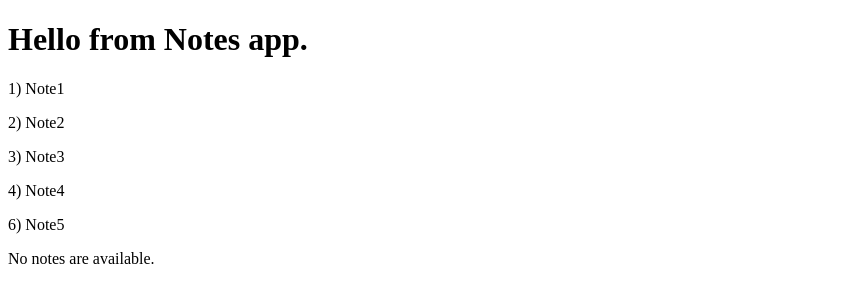
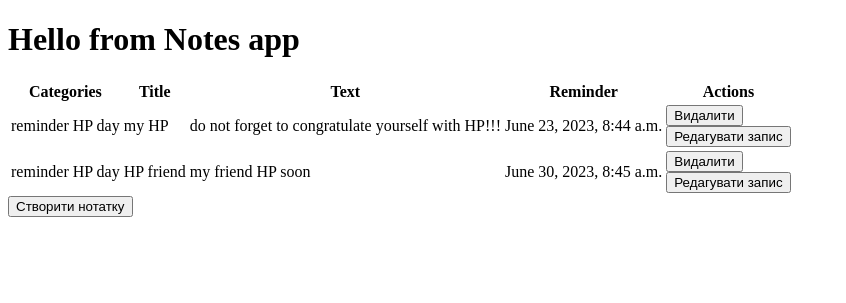
Before and after one commit to Nikatin3000/Homework, a Django app: page /notes/ in a window 1280 px wide. Shown: the top 303 px of the page, without its empty margins (0-846 px from the left). Run offline with Django 4.2, Linux system fonts and the light colour scheme; data comes from the database, SQL or seed files in the repository; both versions use the stored data as it was after the commit.

Commit message:
lesson 41

```diff
--- a/notes_app/notes/urls.py
+++ b/notes_app/notes/urls.py
@@ -2,7 +2,11 @@ from django.urls import path
 
 from . import views
 
+app_name = 'notes'
+
 urlpatterns = [
-    path('hello/', views.index, name='index'),
     path('', views.notes, name='notes'),
+    path('create/', views.create_note, name='create'),
+    path('<int:note_id>/delete/', views.delete_note, name='delete'),
+    path('<int:note_id>/correct/', views.correct_note, name='correct'),
 ]
--- a/notes_app/notes/views.py
+++ b/notes_app/notes/views.py
@@ -1,11 +1,52 @@
-from django.shortcuts import render
 from django.http import HttpResponse
+from django.shortcuts import get_object_or_404, render, redirect
 from .models import Notes, Categories
+from django.template import loader
+from django.http import HttpResponse, HttpResponseRedirect
+from django.urls import reverse
+from .forms import NotesForm
 
 
-def index(request):
-    return HttpResponse("Hello from Notes app")
+# def index(request):
+#     return HttpResponse("Hello from Notes app")
 
 def notes(request):
     notes = Notes.objects.select_related('categories').all()
     return render(request, 'notes/index.html', {'data': notes})
+
+def create_note(request):
+    if request.method == 'POST':
+        form = NotesForm(request.POST)
+        if form.is_valid():
+            # form.save()
+            q = Notes(categories=form.cleaned_data['categories'], title=form.cleaned_data['title'],
+                         text=form.cleaned_data['text'], reminder=form.cleaned_data['reminder'])
+            q.save()
+
+            return HttpResponseRedirect('/notes/')
+    else:
+        form = NotesForm()
+
+    return render(request, 'notes/create_note.html', {'form': form})
+
+
+def delete_note(request, note_id):
+        if request.method == 'POST':
+            note = Notes.objects.get(pk=note_id)
+            note.delete()
+            return redirect('/notes/')
+        else:
+            return HttpResponseRedirect('/notes/')
+
+
+def correct_note(request, note_id):
+    note = get_object_or_404(Notes, pk=note_id)
+    if request.method == 'POST':
+        form = NotesForm(request.POST, instance=note)
+        if form.is_valid():
+            form.save()
+            return HttpResponseRedirect('/notes/')
+    else:
+        form = NotesForm(instance=note)
+
+    return render(request, 'notes/correct_note.html', {'form': form})
--- a/notes_app/templates/notes/index.html
+++ b/notes_app/templates/notes/index.html
@@ -1,21 +1,57 @@
 <!DOCTYPE html>
 <html lang="en">
+<head>
+    <meta charset="UTF-8">
+    <title>Title</title>
+</head>
 <body>
-<h1> Hello from Notes app. </h1>
-<p> 1) Note1 </p>
-<p> 2) Note2 </p>
-<p> 3) Note3 </p>
-<p> 4) Note4 </p>
-<p> 6) Note5 </p>
-{% if notes_list %}
-    <ol>
-    {% for note in notes_list %}
-        <li>{{ note }}</li>
-    {% endfor %}
-    </ol>
-{% else %}
-    <p>No notes are available.</p>
-{% endif %}
+<h1> Hello from Notes app </h1>
+
+<div>
+    <table>
+        <thead>
+            <tr>
+                <th>Categories</th>
+                <th>Title</th>
+                <th>Text</th>
+                <th>Reminder</th>
+                <th>Actions</th>
+
+            </tr>
+        </thead>
+        <tbody>
+
+            {% for note in data %}
+
+                <tr>
+                    <td>{{ note.categories.title }}</td>
+                    <td>{{ note.title }}</td>
+                    <td>{{ note.text }}</td>
+                    <td>{{ note.reminder }}</td>
+                    <td><form action="{% url 'notes:delete' note.id %}" method="post">
+                        {% csrf_token %}
+                        <input class="my-button" type="submit" value="Видалити">
+                        </form>
+                        <form action="{% url 'notes:correct' note.id %}" method="get">
+                        {% csrf_token %}
+                        <input class="my-button" type="submit" value="Редагувати запис">
+                        </form>
+                    </td>
+
+                </tr>
+
+            {% endfor %}
+        </tbody>
+    </table>
+</div>
+
+<button class="my-button" onclick="redirectToPage()">Створити нотатку</button>
+
+<script>
+    function redirectToPage() {
+        window.location.href = "http://127.0.0.1:8000/notes/create/";
+    }
+</script>
 
 </body>
 </html>
```
Also changed, not shown: notes_app/notes/forms.py (added, +8 -0 lines), notes_app/templates/notes/correct_note.html (added, +20 -0 lines), notes_app/templates/notes/create_note.html (added, +20 -0 lines), notes_app/db.sqlite3.
